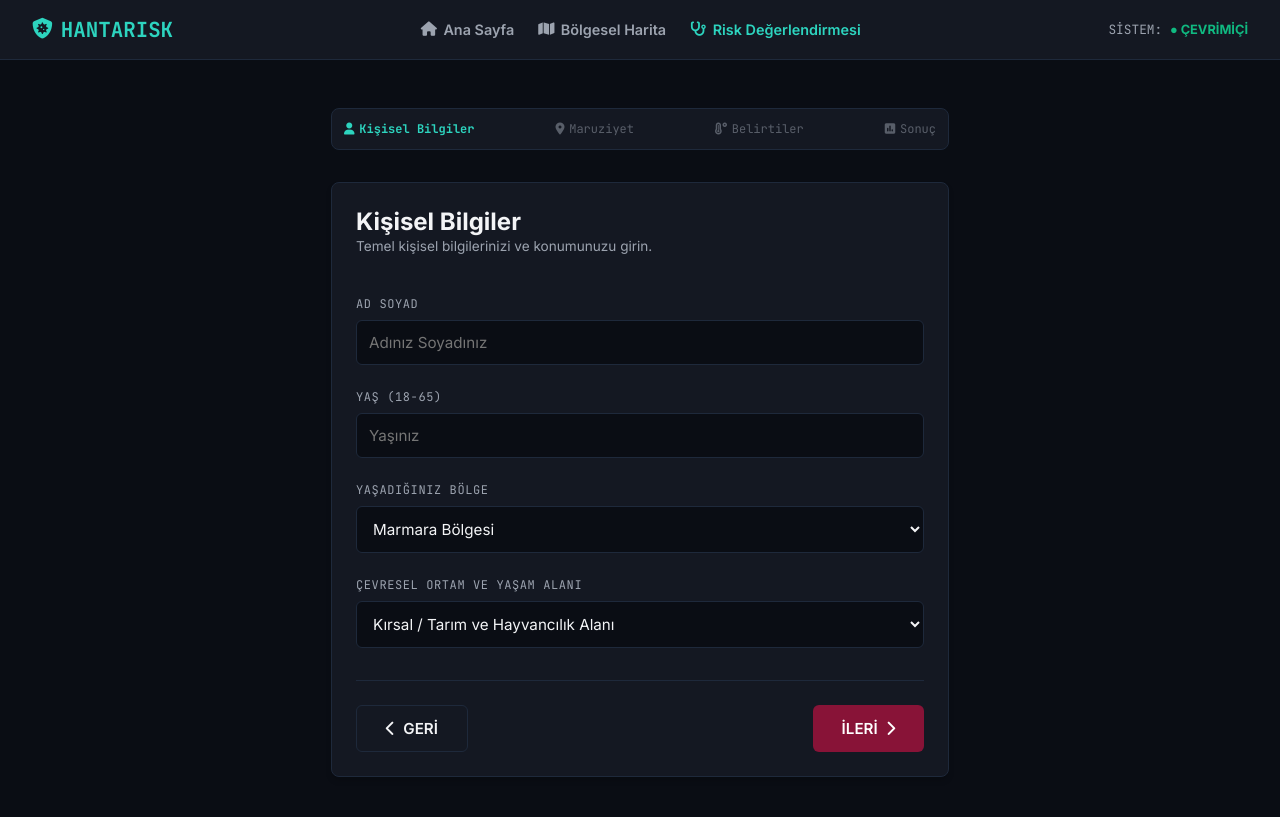
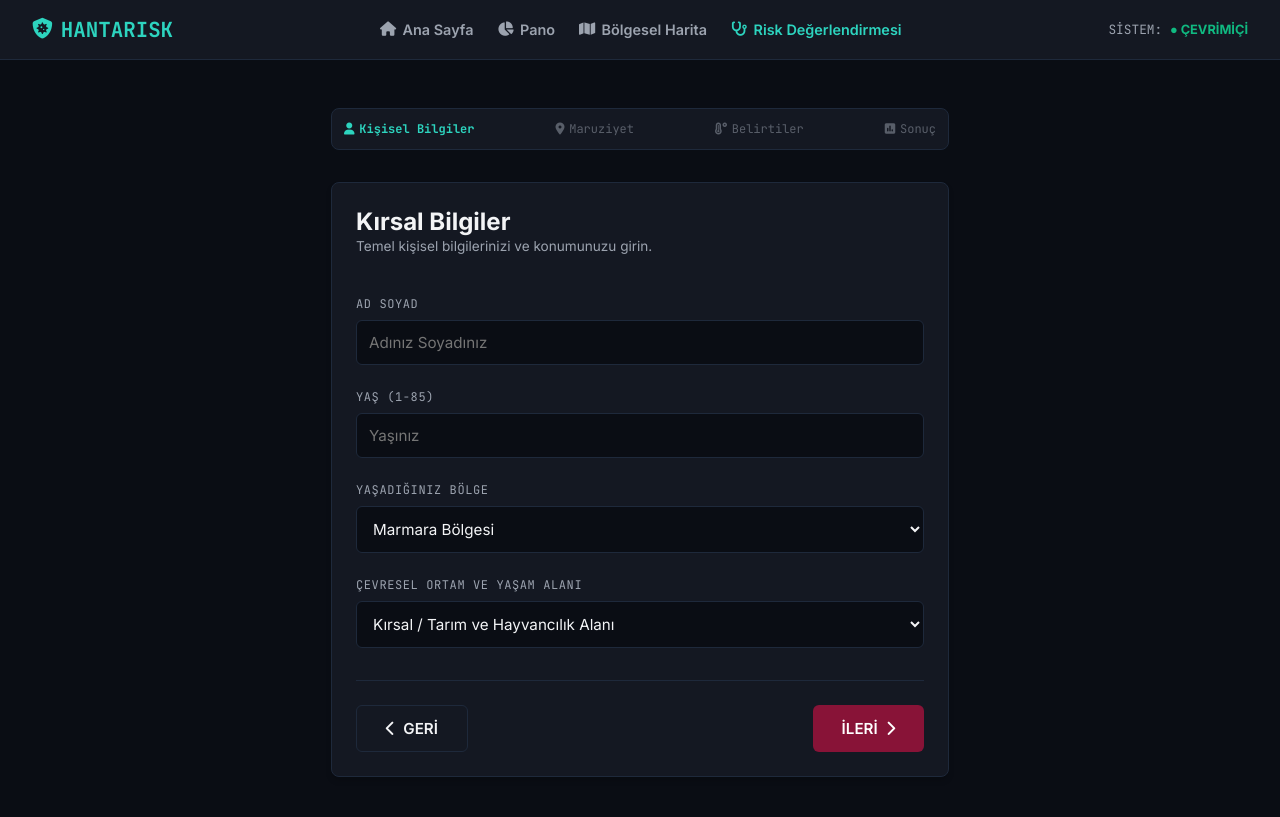
Before and after one commit to kayisdagasli-cmd/hantavir-s-risk-analizi, a Flask app: page /assessment in a window 1280 px wide. Shown: the top 817 px of the page. Run offline with Flask 3, Linux system fonts and the light colour scheme.

Commit message:
Update assesment.html

```diff
--- a/templates/assesment.html
+++ b/templates/assesment.html
@@ -16,6 +16,7 @@
         </div>
         <nav>
             <a href="/"><i class="fa-solid fa-house"></i> Ana Sayfa</a>
+            <a href="/dashboard"><i class="fa-solid fa-chart-pie"></i> Pano</a>
             <a href="/map"><i class="fa-solid fa-map"></i> Bölgesel Harita</a>
             <a href="/assessment" class="active"><i class="fa-solid fa-stethoscope"></i> Risk Değerlendirmesi</a>
         </nav>
@@ -23,7 +24,7 @@
     </header>
 
     <main class="assessment-container">
-        <form id="calculationForm">
+        <form id="calculationForm" onsubmit="return false;">
             <div class="step-wizard">
                 <div class="step active" id="tab-1"><i class="fa-solid fa-user"></i> Kişisel Bilgiler</div>
                 <div class="step" id="tab-2"><i class="fa-solid fa-location-dot"></i> Maruziyet</div>
@@ -33,20 +34,20 @@
 
             <div class="card form-card">
                 <div class="form-step active" id="step-1">
-                    <h2>Kişisel Bilgiler</h2>
+                    <h2>Kırsal Bilgiler</h2>
                     <p class="subtitle">Temel kişisel bilgilerinizi ve konumunuzu girin.</p>
 
                     <div class="input-group">
                         <label>AD SOYAD</label>
-                        <input type="text" id="ad_soyad" placeholder="Adınız Soyadınız" required>
+                        <input type="text" id="ad_soyad" placeholder="Adınız Soyadınız">
                     </div>
                     <div class="input-group">
-                        <label>YAŞ (18-65)</label>
-                        <input type="number" id="yas" min="18" max="65" placeholder="Yaşınız" required>
+                        <label>YAŞ (1-85)</label>
+                        <input type="number" id="yas" min="1" max="85" placeholder="Yaşınız">
                     </div>
                     <div class="input-group">
                         <label>YAŞADIĞINIZ BÖLGE</label>
-                        <select id="bolge" required>
+                        <select id="bolge">
                             <option value="Marmara">Marmara Bölgesi</option>
                             <option value="İç Anadolu">İç Anadolu Bölgesi</option>
                             <option value="Ege">Ege Bölgesi</option>
@@ -58,7 +59,7 @@
                     </div>
                     <div class="input-group">
                         <label>ÇEVRESEL ORTAM VE YAŞAM ALANI</label>
-                        <select id="cevre_tipi" required>
+                        <select id="cevre_tipi">
                             <option value="Kırsal Tarım">Kırsal / Tarım ve Hayvancılık Alanı</option>
                             <option value="Ormanlık">Ormanlık / Piknik ve Kamp Alanı</option>
                             <option value="Kentsel Yakın">Kentsel Çeper (Müstakil / Bahçeli Ev)</option>
@@ -74,7 +75,7 @@
 
                     <div class="input-group" style="margin-bottom: 1.5rem;">
                         <label>BİYOLOJİK CİNSİYET</label>
-                        <select id="cinsiyet" required>
+                        <select id="cinsiyet">
                             <option value="1">Erkek</option>
                             <option value="0">Kadın</option>
                         </select>
```
